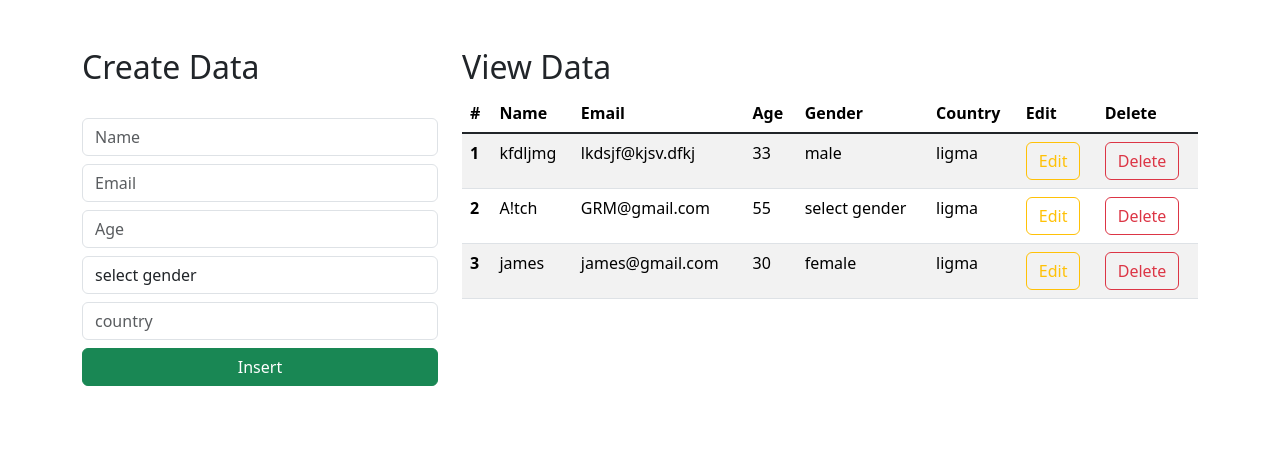
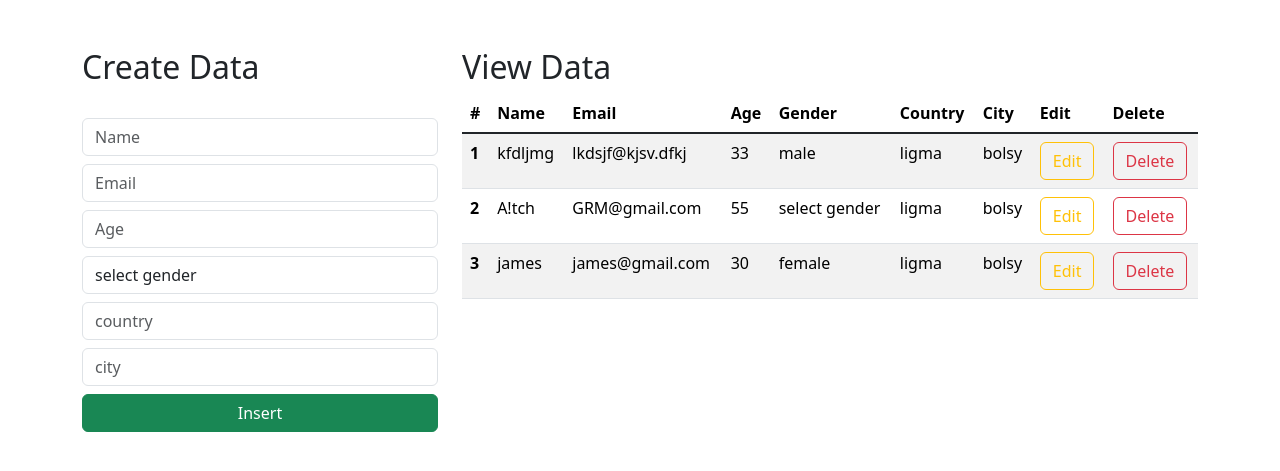
Before and after one commit to JCOCHARLIE/django_CRUD, a Django app: page / in a window 1280 px wide. Shown: the part 16-487 px from the top of the page. Run offline with Django 4.2, Linux system fonts and the light colour scheme; data comes from the database, SQL or seed files in the repository; both versions use the stored data as it was after the commit.

Commit message:
added city column

```diff
--- a/django_CRUD/models.py
+++ b/django_CRUD/models.py
@@ -6,6 +6,7 @@ class Student(models.Model):
     age = models.IntegerField()
     gender = models.CharField(max_length=50, blank=False, null=False)
     country = models.CharField(default='ligma', max_length=50, blank=False, null=False)
+    city = models.CharField(default='bolsy', max_length=50, blank=False, null=False)
 
 def __str__(self):
     return self.name
--- a/django_CRUD/views.py
+++ b/django_CRUD/views.py
@@ -29,8 +29,9 @@ def insertData(request):
         age = request.POST.get('age')
         gender = request.POST.get('gender')
         country = request.POST.get('country')
+        city = request.POST.get('city')
 
-        query = Student(name=name, email=email, age=age, gender=gender)
+        query = Student(name=name, email=email, age=age, gender=gender, country=country, city=city)
         query.save()
         return redirect("/")
 
--- a/templates/index.html
+++ b/templates/index.html
@@ -52,6 +52,10 @@
 
                     </div>
 
+                    <div class="form-group">
+                        <input type="text" class="form-control  mt-2" placeholder="city" name="city" required>
+
+                    </div>
                     <div class="d-grid gap-2">
 
                         <button class="btn btn-success mt-2" type="submit">Insert</button>
@@ -72,6 +76,7 @@
                         <th scope="col">Age</th>
                         <th scope="col">Gender</th>
                         <th scope="col">Country</th>
+                        <th scope="col">City</th>
                         <th scope="col">Edit</th>
                         <th scope="col">Delete</th>
 
@@ -87,6 +92,7 @@
                         <td>{{d.age}}</td>
                         <td>{{d.gender}}</td>
                         <td>{{d.country}}</td>
+                        <td>{{d.city}}</td>
                         <td><a href="/update/{{d.id}}" type="button" class="btn btn-outline-warning">Edit</a></td>
                         <td><a href="/delete/{{d.id}}" type="button" class="btn btn-outline-danger">Delete</a></td>
                       </tr>
```
Also changed, not shown: db.sqlite3, django_CRUD/migrations/0003_student_city.py (added).
